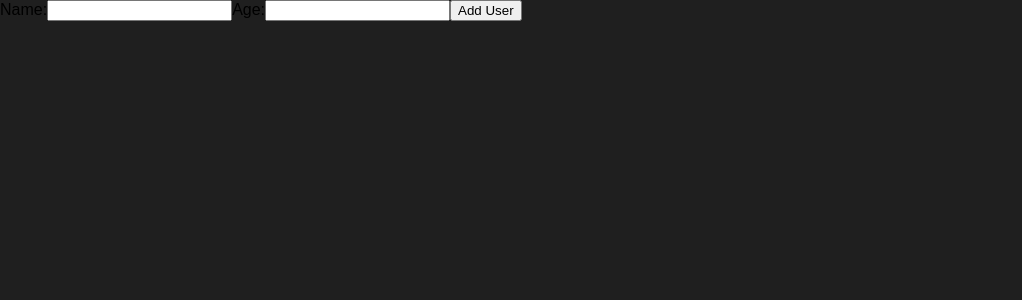
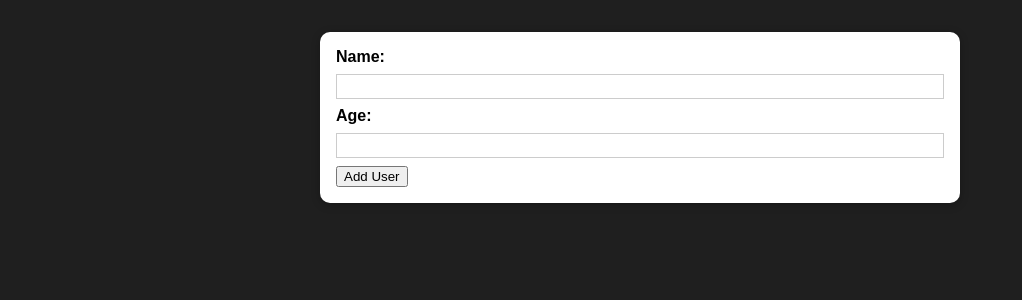
Before and after one commit to Trung-Hieu-Dev/crud-creact-mini-project, a React (Create React App) app: page / in a window 1280 px wide. Shown: the top 300 px of the page, without its empty margins (0-1022 px from the left). Built offline with nearby package versions, Linux system fonts and the light colour scheme.

Commit message:
Create & Styling re-usable Card.js. And  Styling AddUser.js. Using scoped style for all components by CSS Module

```diff
--- /dev/null
+++ b/src/components/UI/Card.js
@@ -0,0 +1,13 @@
+import React from 'react';
+
+import classes from './Card.module.css';
+
+function Card(props) {
+    return (
+        <div className={`${classes.card} ${props.className}`}>
+            {props.children}
+        </div>
+    );
+}
+
+export default Card;
--- /dev/null
+++ b/src/components/UI/Card.module.css
@@ -0,0 +1,5 @@
+.card {
+    background: white;
+    box-shadow: 0 2px 8px rgba(0, 0, 0, 0.26);
+    border-radius: 10px;
+}
--- a/src/components/Users/AddUser.js
+++ b/src/components/Users/AddUser.js
@@ -1,4 +1,7 @@
 import React from 'react';
+import Card from '../UI/Card';
+
+import classes from './AddUser.module.css';
 
 function AddUser() {
     const submitForm = (e) => {
@@ -6,6 +9,7 @@
     };
 
     return (
+        <Card className={classes.input}>
             <form action="username" onSubmit={submitForm}>
                 <label htmlFor="username">Name:</label>
                 <input type="text" id="username" />
@@ -13,6 +17,7 @@
                 <input type="number" id="age" />
                 <button type="submit">Add User</button>
             </form>
+        </Card>
     );
 }
 
--- /dev/null
+++ b/src/components/Users/AddUser.module.css
@@ -0,0 +1,26 @@
+.input {
+    margin: 2rem auto;
+    padding: 1rem;
+    width: 90%;
+    max-width: 40rem;
+}
+
+.input label {
+    display: block;
+    font-weight: bold;
+    margin-bottom: 0.5rem;
+}
+
+.input input {
+    font: inherit;
+    display: block;
+    width: 100%;
+    border: 1px solid #ccc;
+    padding: 0.15rem;
+    margin-bottom: 0.5rem;
+}
+
+.input input:focus {
+    outline: none;
+    border-color: #4f005f;
+}
```
Lines whose indentation alone changed are shown as unchanged.
